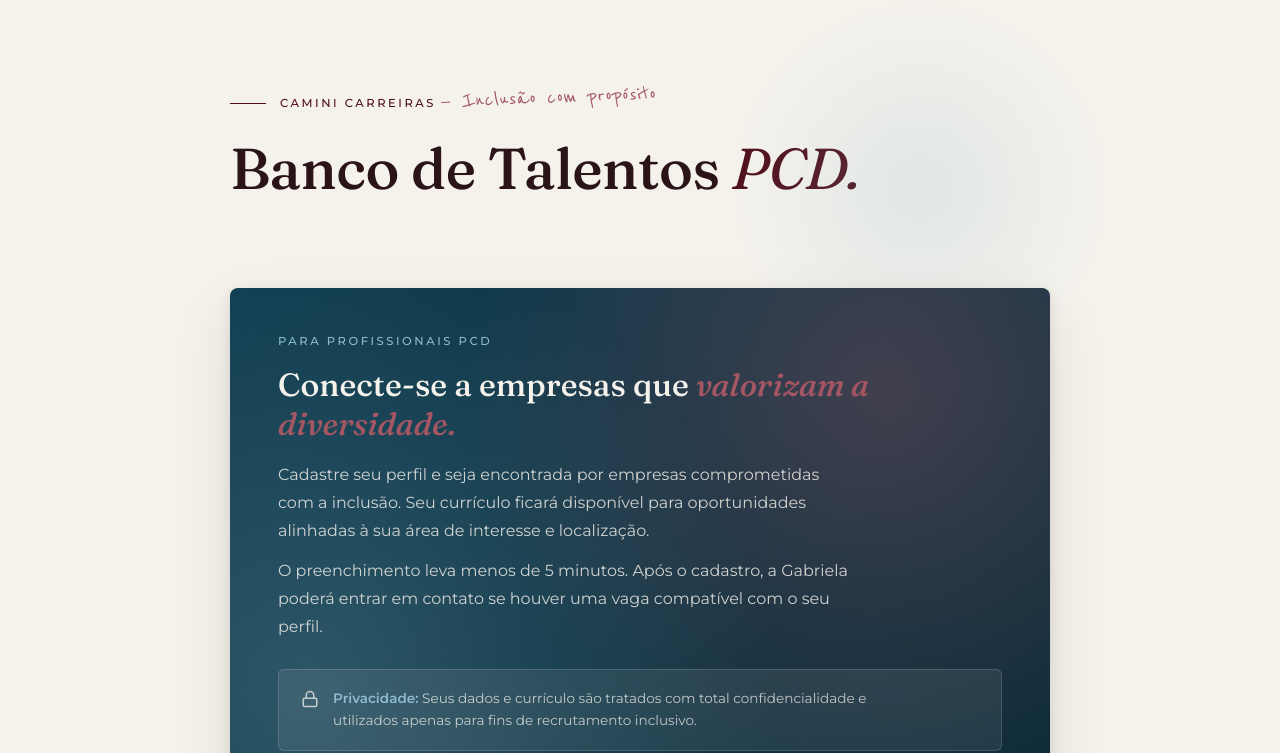
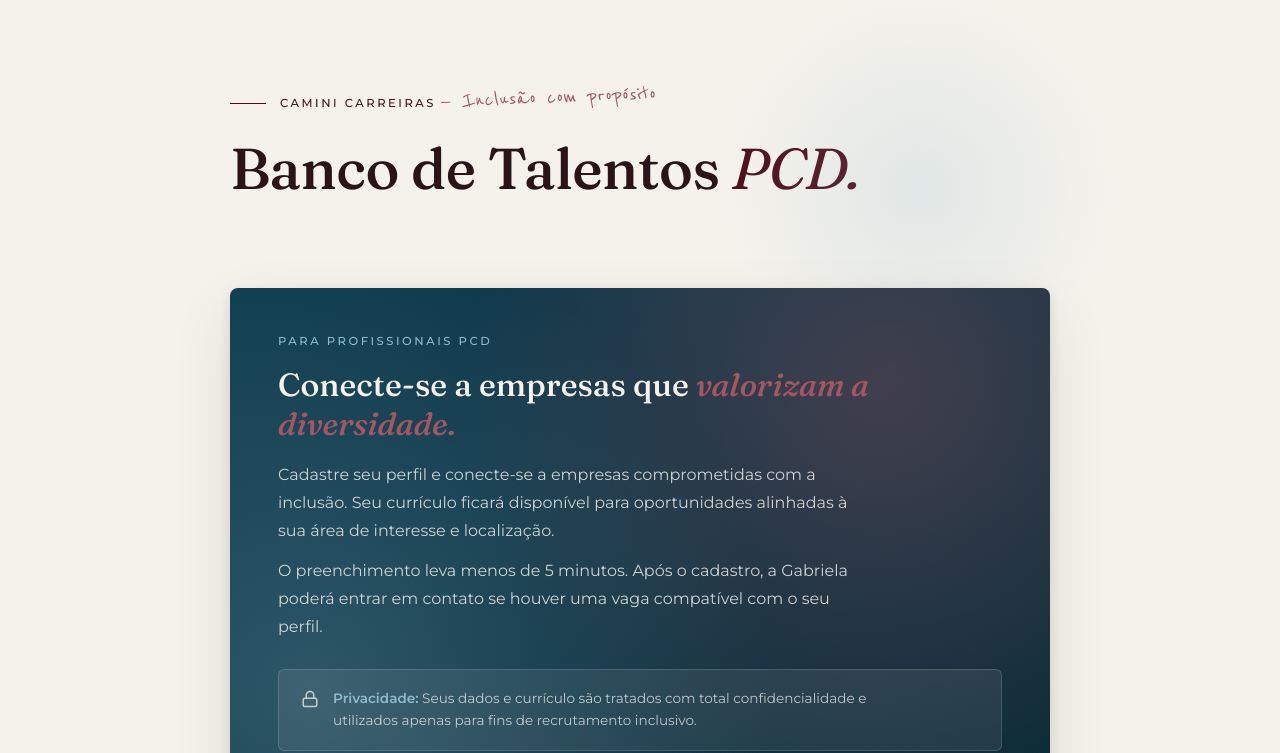
Before and after one commit to caminicarreiras-hue/camini-carreiras, a website: page pcd.html in a window 1280 px wide. Shown: the part 82-835 px from the top of the page. Drawn offline with Linux system fonts and the light colour scheme.

Commit message:
Update pcd.html

```diff
--- a/pcd.html
+++ b/pcd.html
@@ -4,7 +4,7 @@
 <meta charset="UTF-8">
 <meta name="viewport" content="width=device-width, initial-scale=1.0">
 <title>Banco de Talentos PCD — Camini Carreiras</title>
-<meta name="description" content="Cadastre-se no banco de talentos PCD da Camini Carreiras e seja encontrada por empresas que valorizam a inclusão.">
+<meta name="description" content="Cadastre-se no banco de talentos PCD da Camini Carreiras e seja encontrado(a) por empresas que valorizam a inclusão.">
 
 <link rel="preconnect" href="https://fonts.googleapis.com">
 <link rel="preconnect" href="https://fonts.gstatic.com" crossorigin>
@@ -552,7 +552,7 @@
       <div class="welcome-card-inner">
         <div class="eyebrow">Para profissionais PCD</div>
         <h2>Conecte-se a empresas que <em>valorizam a diversidade.</em></h2>
-        <p>Cadastre seu perfil e seja encontrada por empresas comprometidas com a inclusão. Seu currículo ficará disponível para oportunidades alinhadas à sua área de interesse e localização.</p>
+        <p>Cadastre seu perfil e conecte-se a empresas comprometidas com a inclusão. Seu currículo ficará disponível para oportunidades alinhadas à sua área de interesse e localização.</p>
         <p>O preenchimento leva menos de 5 minutos. Após o cadastro, a Gabriela poderá entrar em contato se houver uma vaga compatível com o seu perfil.</p>
 
         <div class="notice-strip">
```
